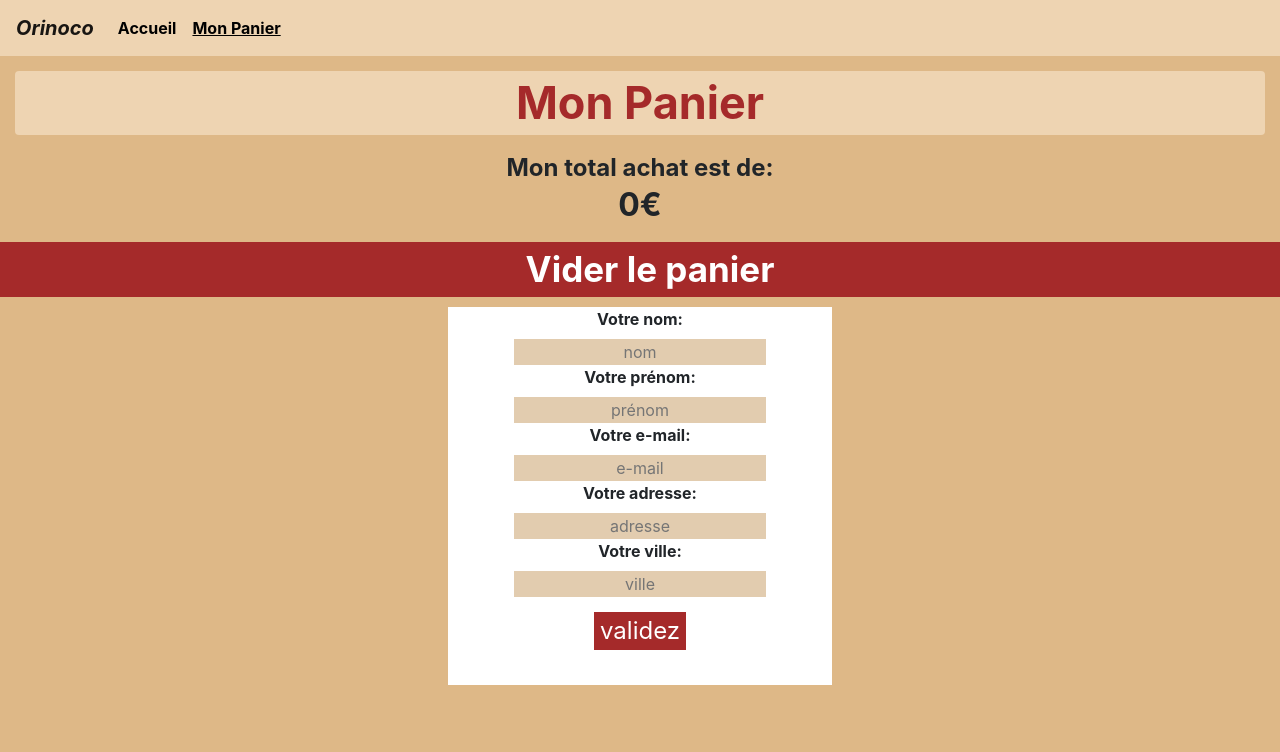
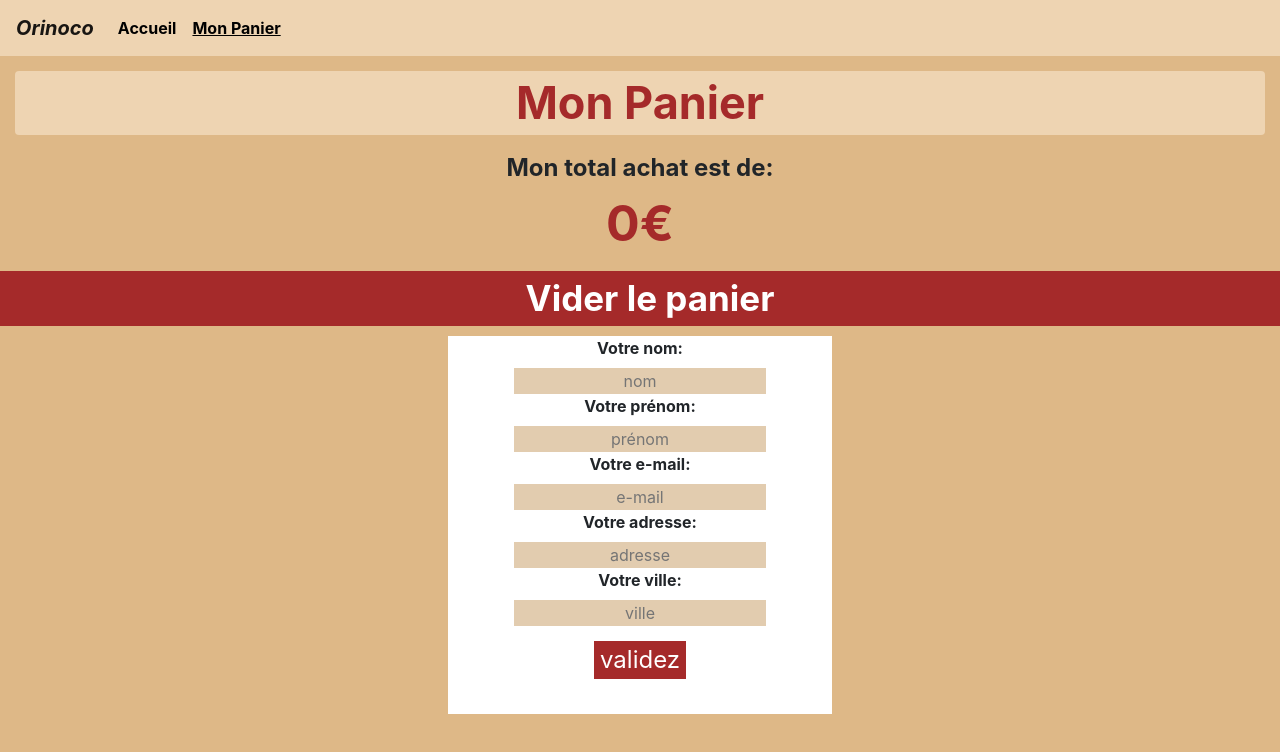
Before and after one commit to sebastienbesson/frontendP5, a website: page panier.html in a window 1280 px wide. Shown: the top 752 px of the page. Drawn offline with nearby package versions, Linux system fonts and the light colour scheme.

Commit message:
change size basketfinalprice

```diff
--- a/script3.js
+++ b/script3.js
@@ -46,7 +46,7 @@ console.log(finalPrice);
 
 const showFinalPrice = `
 <div class="finalPrice col-12 text-center">Mon total achat est de: <br>
-<h3 id="finalPriceResult">${finalPrice}€</h3>
+<span id="finalPriceResult">${finalPrice}€</span>
 </div>
 `
 container.insertAdjacentHTML("beforeend", showFinalPrice);
--- a/scss/_reboot_overrides.scss
+++ b/scss/_reboot_overrides.scss
@@ -189,7 +189,8 @@ h1 {
 }
 
 #finalPriceResult {
-  font-size: 2rem;
+  color: brown;
+  font-size: 50px;
   @media all and (min-width: 1440px){
     font-size: 2.5rem;
   }
```
Also changed, not shown: css/style.css, 1 other file.
